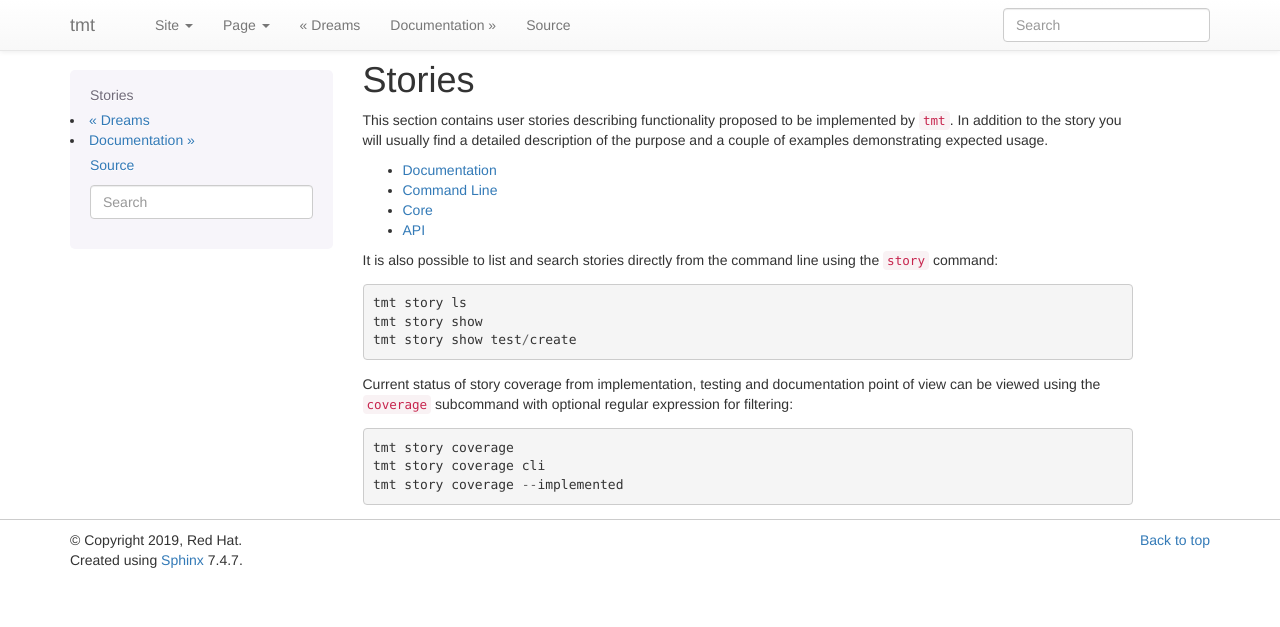
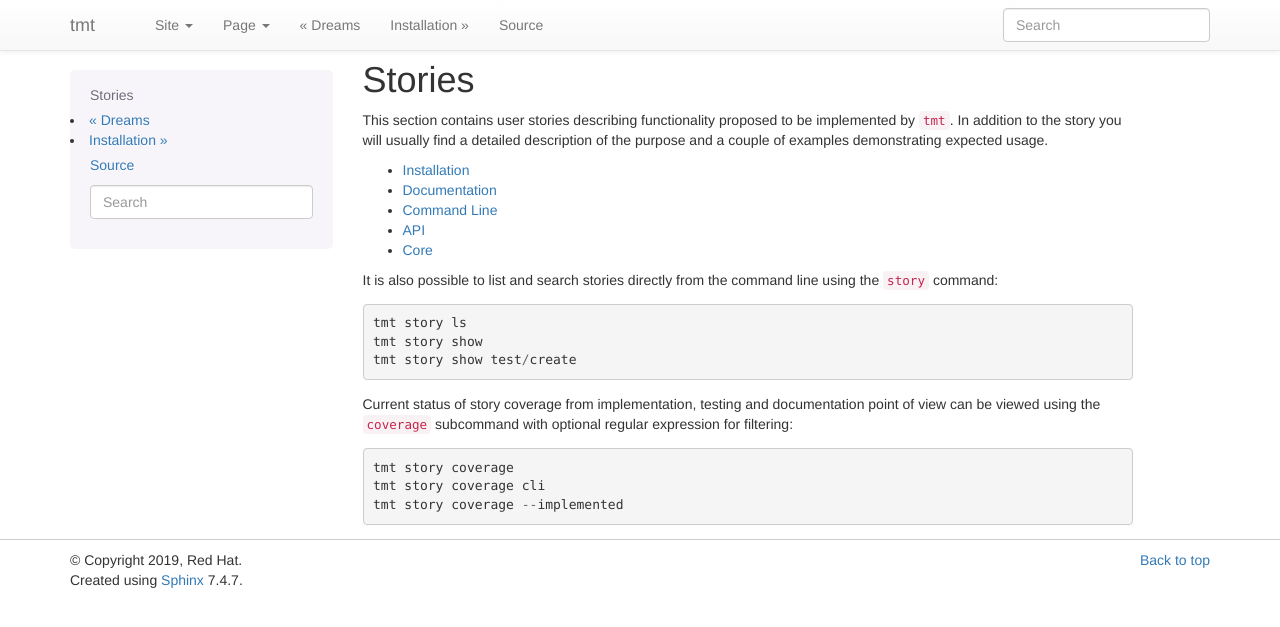
Before and after one commit to psss/did, a Sphinx documentation site: the page built from docs/stories.rst, in a window 1280 px wide. Shown: the top 627 px of the page. Built offline with Sphinx 7.4.7, drawn with Linux system fonts in a browser that asks for light colours; the version number could not be read and is left out.

Commit message:
Add basic rpm installation stories

```diff
--- a/docs/conf.py
+++ b/docs/conf.py
@@ -250,6 +250,7 @@ areas = {
     'cli': 'Command Line',
     'api': 'API',
     'core': 'Core',
+    'install': 'Installation',
     }
 
 os.makedirs('stories', exist_ok=True)
--- a/docs/stories.rst
+++ b/docs/stories.rst
@@ -11,10 +11,11 @@ couple of examples demonstrating expected usage.
 .. toctree::
     :maxdepth: 2
 
+    stories/install
     stories/docs
     stories/cli
+    stories/api
     stories/core
-    stories/api
 
 
 It is also possible to list and search stories directly from the
```
Also changed, not shown: 1 other file.
